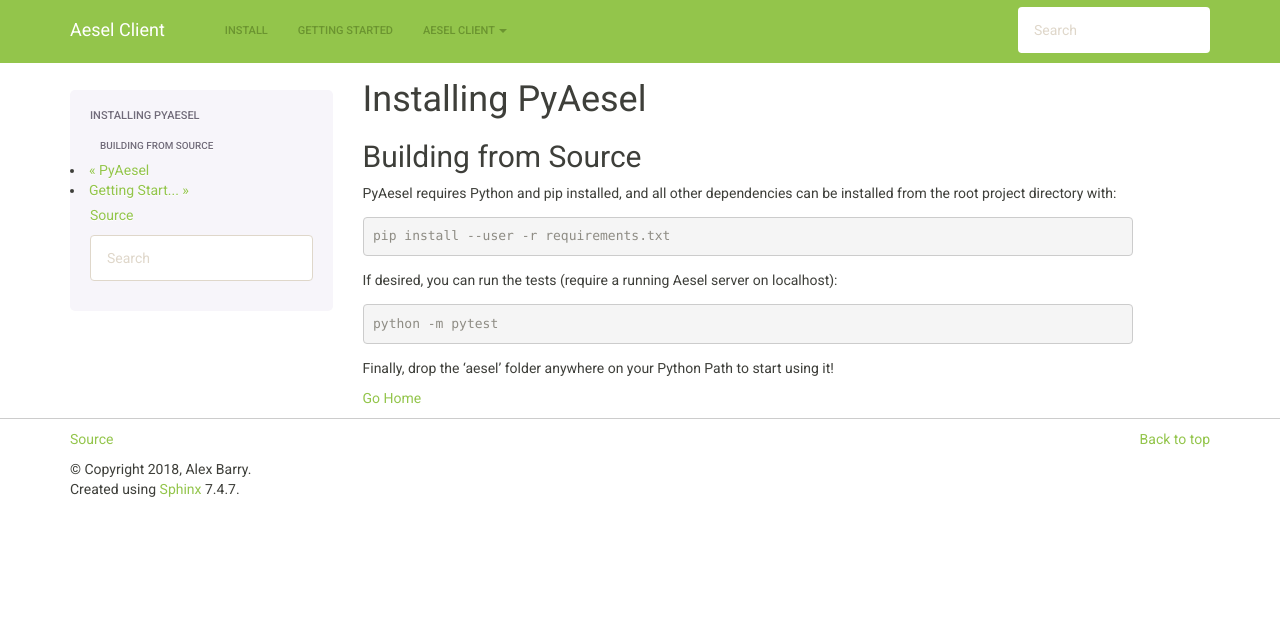
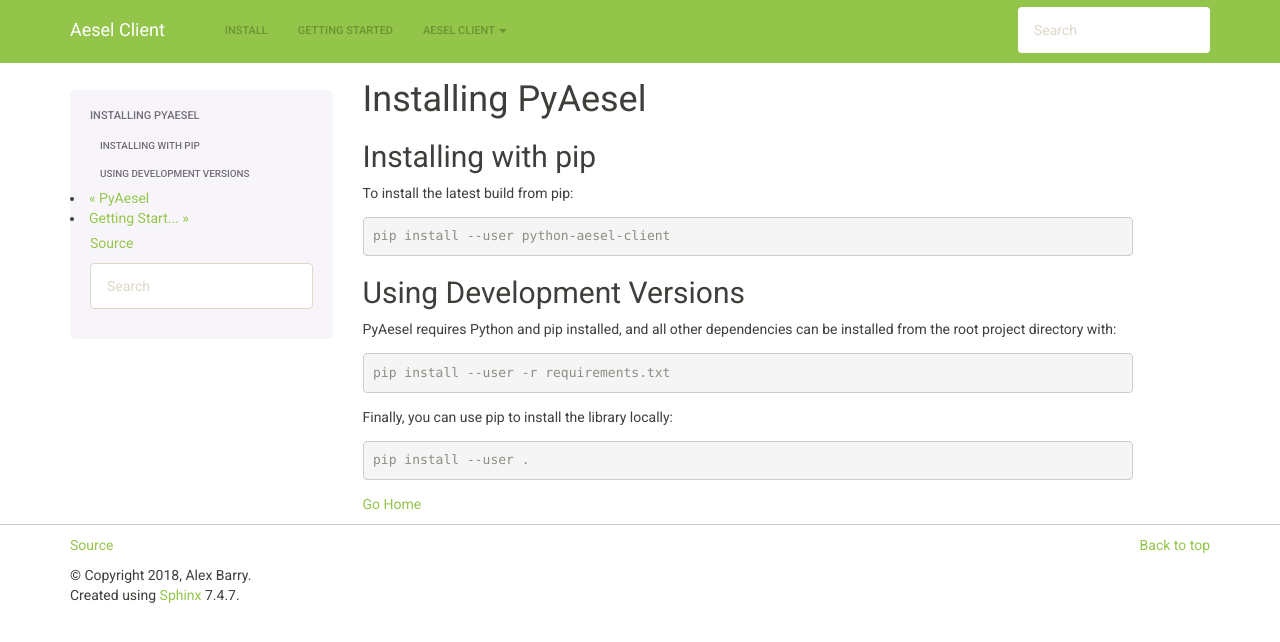
Before and after one commit to AO-StreetArt/PyAesel, a Sphinx documentation site: the page built from docs/pages/install.rst, in a window 1280 px wide. Shown: the top 642 px of the page. Built offline with Sphinx 7.4.7, drawn with Linux system fonts in a browser that asks for light colours.

Commit message:
update documentation to include pip install

```diff
--- a/docs/index.rst
+++ b/docs/index.rst
@@ -10,6 +10,7 @@
 
    pages/install.rst
    pages/quickstart.rst
+   pages/dev_notes.rst
 
 API Documentation
 =================
--- a/docs/pages/install.rst
+++ b/docs/pages/install.rst
@@ -3,8 +3,17 @@
 Installing PyAesel
 ==================
 
-Building from Source
---------------------
+Installing with pip
+-------------------
+
+To install the latest build from pip:
+
+.. code-block:: bash
+
+   pip install --user python-aesel-client
+
+Using Development Versions
+--------------------------
 
 PyAesel requires Python and pip installed, and all other dependencies can be
 installed from the root project directory with:
@@ -13,13 +22,10 @@
 
    pip install --user -r requirements.txt
 
-If desired, you can run the tests (require a running Aesel server on localhost):
+Finally, you can use pip to install the library locally:
 
 .. code-block:: bash
 
-   python -m pytest
-
-Finally, drop the 'aesel' folder anywhere on your Python Path to start using it!
-
+   pip install --user .
 
 :ref:`Go Home <index>`
```
Also changed, not shown: docs/pages/dev_notes.rst (added, +42 -0 lines), 1 other file.
